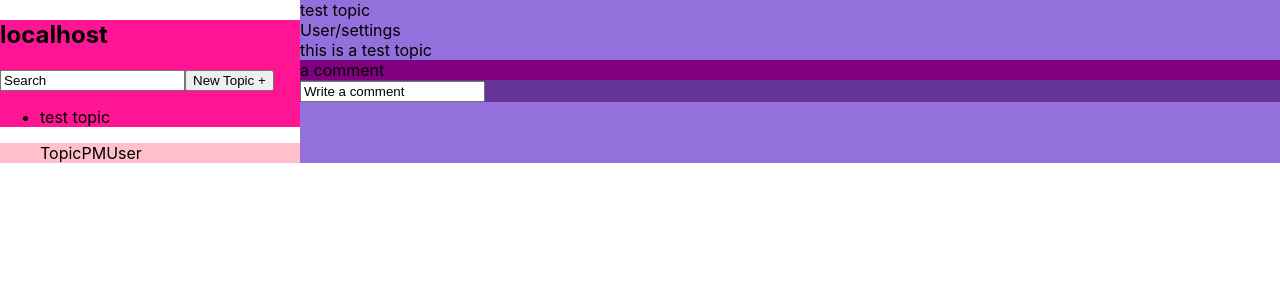
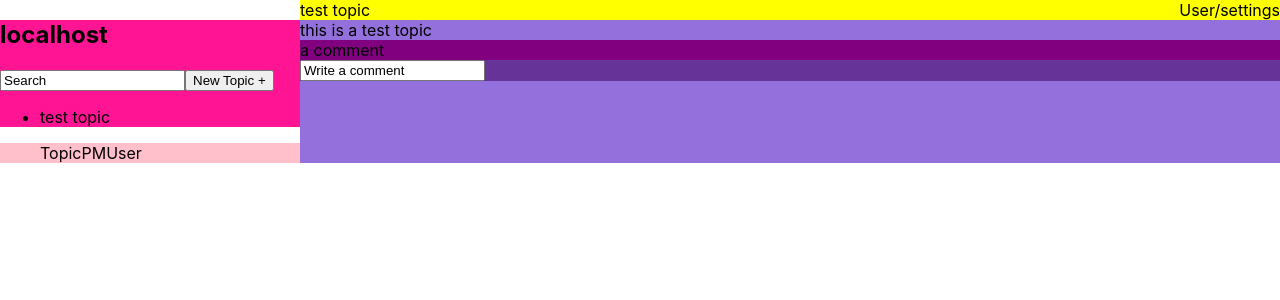
Before and after one commit to I0stream/web_commenter, a React (Create React App) app: page / in a window 1280 px wide. Shown: the top 300 px of the page. Built offline with nearby package versions, Linux system fonts and the light colour scheme.

Commit message:
css work
added classes and some display prefs. may try bootstrap for this

```diff
--- a/src/App.css
+++ b/src/App.css
@@ -27,10 +27,18 @@ background: hotpink;
 }
 
 /* main container */
-
 .MainTopicView {
 background: mediumpurple;
 }
+.head{
+  display: flex;
+  background: yellow;
+  justify-content: space-between;
+}
+.current-topic {}
+.user-settings {}
+.topic-description{}
+
 
 .Topic-bar{
   background: deeppink;
@@ -42,4 +50,5 @@ background: mediumpurple;
 
 .MessageField{
   background: rebeccapurple;
+  display: flex;
 }
--- a/src/components/MainTopicView.js
+++ b/src/components/MainTopicView.js
@@ -8,8 +8,11 @@ const MainTopicView = (props) => {
 
 	return (
 		<div className='MainTopicView'>
-			<div className='current-topic'> {myTopic.topicName} <div>User/settings</div></div>
-			<div>{myTopic.description}</div>
+			<div className='head'>
+				<div className='current-topic'> {myTopic.topicName}</div>
+				<div className='user-settings'>User/settings</div>
+			</div>
+			<div className='topic-description'>{myTopic.description}</div>
 			<Comment userComment={Comments} />
 			<MessageField addCommentProps={props.addCommentProps}/>
 		</div>
--- a/src/components/Topicbar.js
+++ b/src/components/Topicbar.js
@@ -10,7 +10,7 @@ const Topicbar = (props) => {
 			<input
 				type="text"
 				value="Search"
-				onChange={() => this.props.propsSearchKeyword()}
+				onChange={e => this.props.propsSearchKeyword(e.target.value)}
 			/>
 			<button>New Topic +</button>
 			<ul><li>{topicTitle}</li></ul>
```
